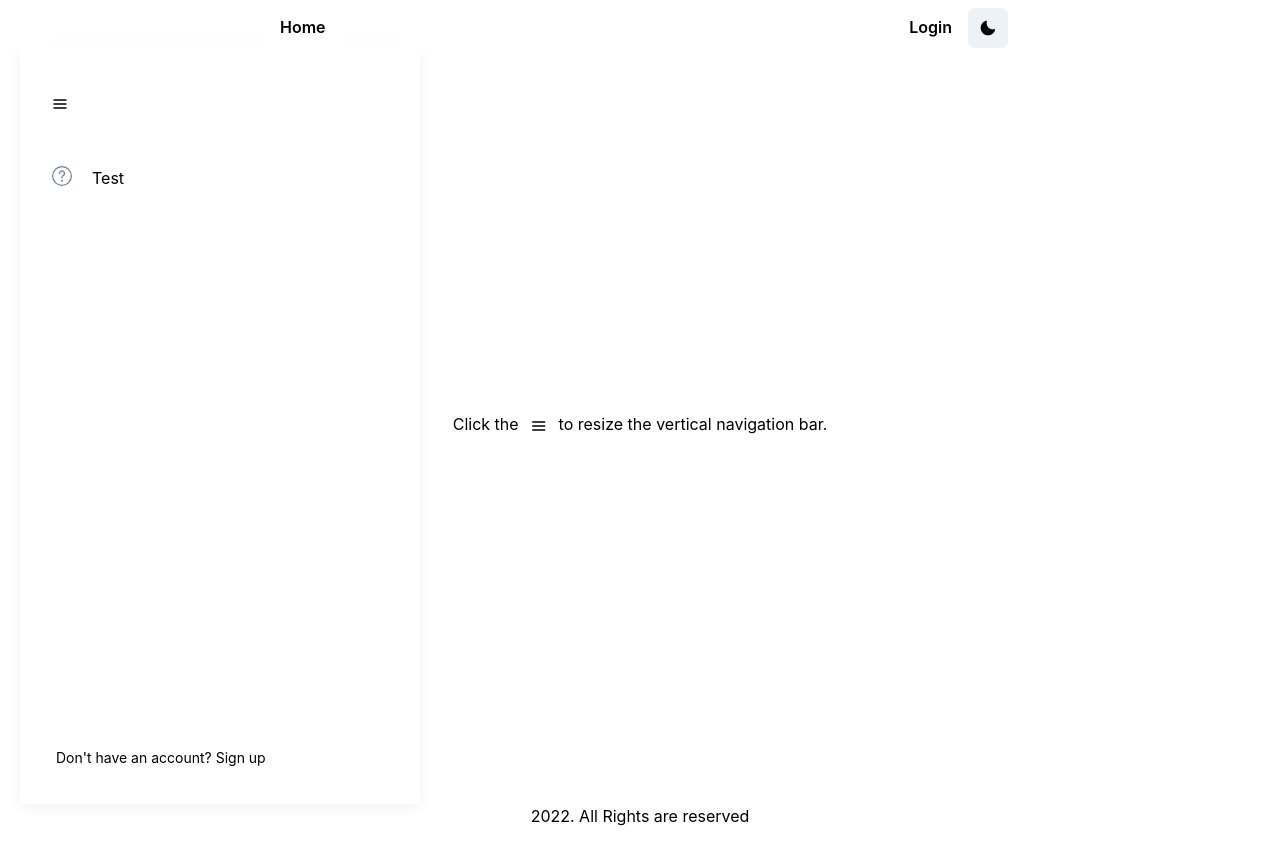
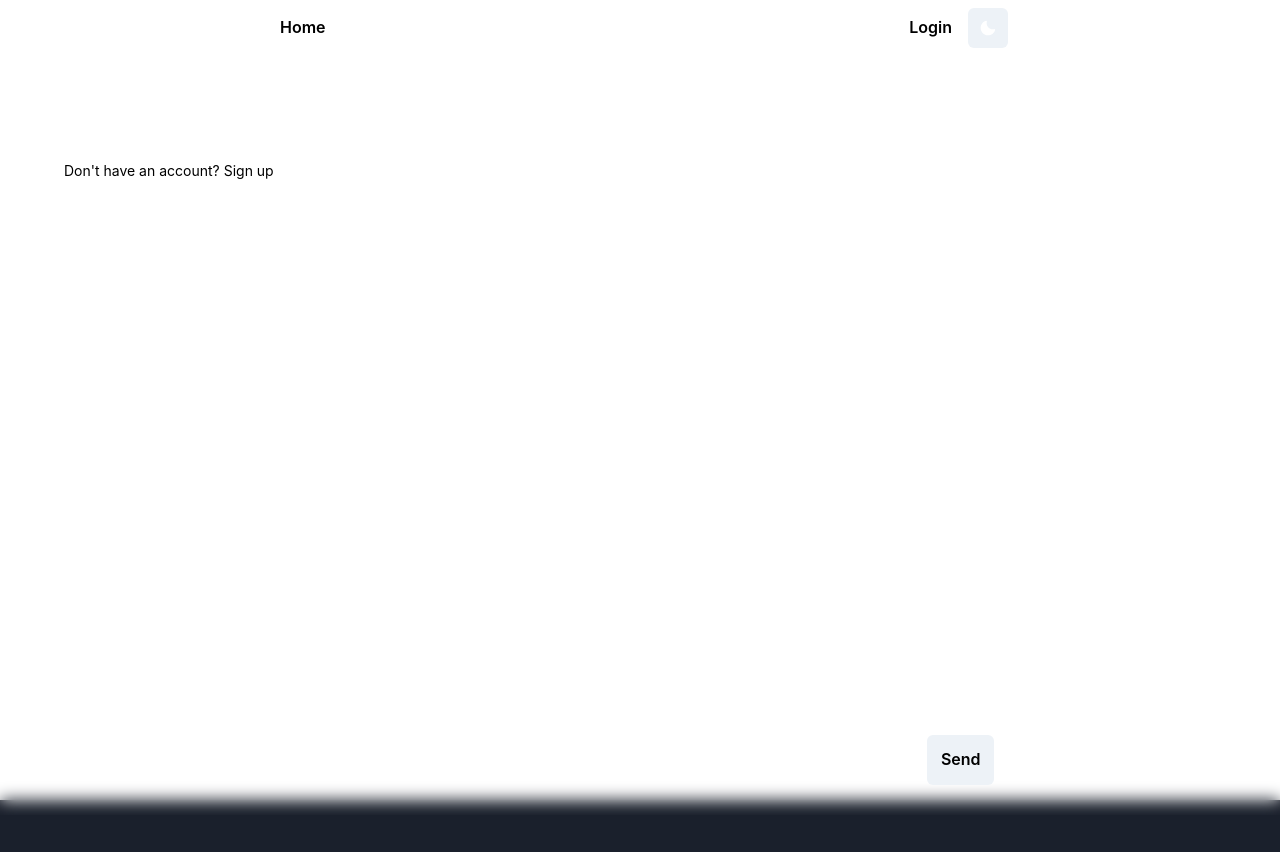
Before and after one commit to Um1aut/react-chat, a Next.js app: page / in a window 1280 px wide. After the commit the page ends 800 px from the top, so only its background shows below. Built offline with nearby package versions, Linux system fonts and the light colour scheme; no server answers; the database is empty.

Commit message:
commit init

```diff
--- a/components/Container.js
+++ b/components/Container.js
@@ -87,7 +87,7 @@ AuthStateChange()
       position="fixed"
       as="nav"
       w="100%"
-      css={{ backdropFilter: 'blur(20px)' }}
+      css={{ backdropFilter: 'blur(7px)' }}
       zIndex={1}
     >
       <Container
--- a/components/DarkModeSwitch.tsx
+++ b/components/DarkModeSwitch.tsx
@@ -5,7 +5,7 @@ const DarkModeSwitch = () => {
 
       const { colorMode, toggleColorMode } = useColorMode()
       const iconColor = {
-        light: 'black',
+        light: 'white',
         dark: 'white'
       }
       return (
--- a/components/Sidebar.tsx
+++ b/components/Sidebar.tsx
@@ -9,7 +9,8 @@ import {
     Divider,
     Avatar,
     Heading,
-    Link
+    Link,
+    Box
 } from '@chakra-ui/react'
 import {
     FiMenu,
@@ -69,7 +70,6 @@ export default function Sidebar() {
             if (userState) {
                 querySnapshot.forEach((doc) => {
                     if(emailState == doc.data().email) {
-                        console.log("success")
                         setState(doc.data().name)
                     }
                 });
@@ -78,52 +78,10 @@ export default function Sidebar() {
     AuthStateChange()
     getfromdb()
     return (
-        <Flex
-            pos="sticky"
-            left="5"
-            h="95vh"
-            marginTop="2.5vh"
-            boxShadow="0 4px 12px 0 rgba(0, 0, 0, 0.05)"
-            w={navSize == "small" ? "75px" : "400px"}
-            flexDir="column"
-            justifyContent="space-between"
-        >
-            <Flex
-                p="5%"
-                flexDir="column"
-                w="100%"
-                alignItems={navSize == "small" ? "center" : "flex-start"}
-                as="nav"
-            >
-                <IconButton
-                    background="none"
-                    mt={5}
-                    _hover={{ background: 'none' }}
-                    icon={<FiMenu />}
-                    onClick={() => {
-                        if (navSize == "small")
-                            changeNavSize("large");
-
-                        else
-                            changeNavSize("small");
-                    } } aria-label={''}                />
-                <NavItem navSize={navSize} title="Test" icon={undefined} description={undefined} active={undefined} />
+        <Box>
+            <Flex pos="fixed" top="20%" left="5%">
+            {sign ? (<Text>You are logged as: <Heading size="sm">{docState}</Heading> </Text>) : (<Text text-align="center " fontSize="14px">Don't have an account? <a href="/signup">Sign up</a> </Text> )}
             </Flex>
-
-            <Flex
-                p="5%"
-                flexDir="column"
-                w="100%"
-                alignItems={navSize == "small" ? "center" : "flex-start"}
-                mb={4}
-            >
-                <Divider display={navSize == "small" ? "none" : "flex"} />
-                <Flex mt={4} align="center">
-                    <Flex flexDir="column" ml={4} display={navSize == "small" ? "none" : "flex"}>
-                        {sign ? (<Heading as="h3" size="sm">{docState}</Heading>) : (<Text text-align="center " fontSize="14px">Don't have an account? <a href="/signup">Sign up</a> </Text> )}
-                    </Flex>
-                </Flex>
-            </Flex>
-        </Flex>
+        </Box>
     )
 }
--- a/package.json
+++ b/package.json
@@ -27,6 +27,7 @@
     "react-dom": "17.0.1",
     "react-hook-form": "^7.31.0",
     "react-icons": "^4.3.1",
+    "react-router-loading": "^1.0.0",
     "reading-time": "^1.3.0",
     "rehype": "^11.0.0",
     "remark-autolink-headings": "^6.0.1",
--- a/pages/index.js
+++ b/pages/index.js
@@ -3,16 +3,23 @@ import Navbar from '../components/Container.js'
 import Content from '../components/home.js'
 import Anim from '../components/section.js'
 import Sidebar from '../components/Sidebar'
-
+import {db} from '../config/firebase'
+import { doc, onSnapshot } from "firebase/firestore";
+import { addDoc, collection, getDocs } from 'firebase/firestore';
 import { IconButton } from '@chakra-ui/react'
 import { FiMenu } from 'react-icons/fi'
+const auth = getAuth();
+import { getAuth, onAuthStateChanged } from "firebase/auth";
+
+import {useState} from 'react'
 
 import { useColorMode,
         Text,
         Heading,
         Flex,
         Stack,
-        Container
+        Container,
+        Progress,Input, Box, Button
 } from '@chakra-ui/react'
 
 export default function Index() {
@@ -21,31 +28,120 @@ export default function Index() {
     light: 'gray.700',
     dark: 'gray.400'
   }
+
+  const [data, setData] = useState({
+    messageText: '',
+  })
+
+  // const sendMessage = (messageText) => {
+  //   try {
+  //     console.log(messageText)
+  //   } catch (e) {
+  //     console.log(e)
+  //   }
+  // }
+
+  let [sign, changeSign] = useState(Boolean)
+  const AuthStateChange = async() => {
+    onAuthStateChanged(auth, (user) => {
+          if (user) {
+              // User is signed in, see docs for a list of available properties
+              // https://firebase.google.com/docs/reference/js/firebase.User
+              const uid = user.uid;
+              changeSign(true);
+              // ...
+          } else {
+              // User is signed out
+              // ...
+              changeSign(false);
+          }
+      });
+  }
+  const [emailState, emailsetState] = useState("")
+  const userState = onAuthStateChanged(auth, (user) => {
+      if (user) {
+        const uid = user.uid;
+        const email = user.email
+        emailsetState(email)
+      }
+  })
+  const [docState, setState] = useState()
+
+  const getfromdb = async () => {
+          const querySnapshot = await getDocs(collection(db, "users"));
+          if (userState) {
+              querySnapshot.forEach((doc) => {
+                  if(emailState == doc.data().email) {
+                      setState(doc.data().name)
+                  }
+              });
+          }
+  }
+  AuthStateChange()
+  getfromdb()
+  const sendMessage = async (name, message) => {
+    try {
+        const docRef = await addDoc(collection(db, "messages"), {
+          name: name,
+          message: message
+        });
+        console.log("Document written with ID: ", docRef.id);
+      } catch (e) {
+        console.error("Error adding document: ", e);
+      }
+  }
+
+  const handleMessage = async (e) => {
+    e.preventDefault()
+    try {
+      await sendMessage(docState ,data.messageText)
+    } catch (err) {
+      console.log(err)
+    }
+
+  }
   return (
     <Anim>
     <Stack>
     <Navbar/>
     <Content>
+      <Flex pos="absolute" top="10%" left="20%" alignItems={"center"} w="60%" pb="100px">
+        {}
+      </Flex>
       <Flex w="100%" mt="1em" maxWidth="700px">
       <Sidebar />
-      <Flex
-        pos="absolute"
-        top="50%"
-        left="50%"
-        transform="translate(-50%, -50%)"
+      <Box
+      w="100%"
       >
-        <Text>Click the
-          <IconButton
-            background="none"
-            _hover={{ background: 'none' }}
-            icon={<FiMenu />}
-          />
-        to resize the vertical navigation bar.</Text>
-      </Flex>
+        <Box
+      css={{ backdropFilter: 'blur(8px)' }}
+      zIndex={0}
+      pos="fixed"
+      top="95%"
+      left="50%"
+      w={"100%"}
+
+      transform="translate(-50%, -50%)">
+        <Flex
+        padding="30px"
+        margin="auto"
+        w={"60%"}
+        left="20%"
+        zIndex={1}
+        >
+            <Input onChange={(e) =>
+                setData({
+                  ...data,
+                  messageText: e.target.value,
+                }) } placeholder='Message...' size="lg"/>
+            <Button onClick={handleMessage} h="50px" ml="5">Send</Button>
+        </Flex>
+        </Box>
+      </Box>
     </Flex>
-      <Text align="center">2022. All Rights are reserved</Text>
+
     </Content>
     </Stack>
     </Anim>
-    )
+  );
 }
--- a/pages/signup.tsx
+++ b/pages/signup.tsx
@@ -3,6 +3,8 @@ import Navbar from '../components/Container.js'
 import Anim from '../components/section.js'
 import { useRouter } from 'next/router'
 import { useState } from 'react'
+
+
 
 import {db} from '../config/firebase'
 
@@ -40,6 +42,8 @@ const color = {
 }
 const auth = getAuth();
 const usera = auth.currentUser;
+
+
 
 import {
   useColorMode,
```
Also changed, not shown: 1 other file (tests, documents, lock files or other folders).
